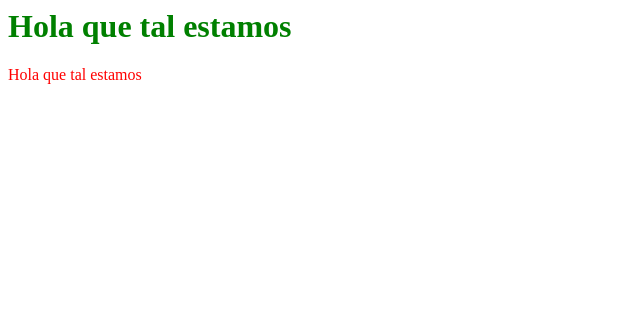
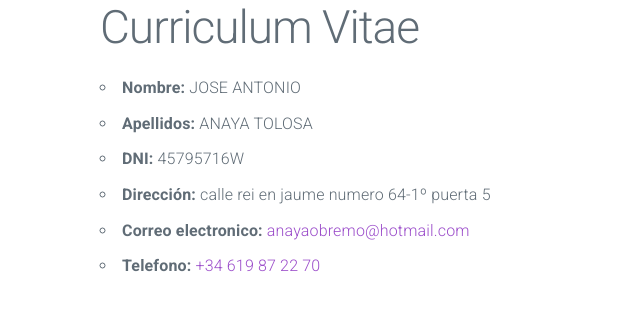
Before and after one commit to anaya1982/pagina_jose_personal, a plain HTML site: page index.html in a window 1280 px wide. Shown: the whole page, without its empty margins (0-640 px from the left). Drawn offline with nearby package versions, Linux system fonts and the light colour scheme.

Commit message:
Update index.html

```diff
--- a/index.html
+++ b/index.html
@@ -1,12 +1,42 @@
 <html>
     <head>
-        <title>La pagina del jose</title>
+        <title>Curriculum Vitae de Jose</title>
+        <!-- Google Fonts -->
+        <link rel="stylesheet" href="https://fonts.googleapis.com/css?family=Roboto:300,300italic,700,700italic">
+        <!-- CSS Reset -->
+        <link rel="stylesheet" href="https://cdnjs.cloudflare.com/ajax/libs/normalize/8.0.1/normalize.css">
+        <!-- Milligram CSS -->
+        <link rel="stylesheet" href="https://cdnjs.cloudflare.com/ajax/libs/milligram/1.4.1/milligram.css">
         <link rel="stylesheet" href="./style.css">
     </head>
-    <body>
-        <h1 class="verdecito">
-            Hola que tal estamos
-        </h1>
-        <p class="rojito">Hola que tal estamos</p>
+    <body class="wrapper">
+        <main class="container">
+            <h1>
+                Curriculum Vitae
+            </h1>
+            <ul>
+                <li>
+                    <B>Nombre:</B> JOSE ANTONIO
+                </li>
+                <li>
+                    <B>Apellidos:</B> ANAYA TOLOSA
+                </li>
+                <li>
+                    <B>DNI:</B> 45795716W
+                </li>
+
+                <li>
+                    <B>Dirección:</B> calle rei en jaume numero 64-1º puerta 5
+                </li>
+                <li>
+                    <B>Correo electronico:</B> <a href="mailto:anayaobremo@hotmail.com">anayaobremo@hotmail.com</a>
+                </li>
+                <li>
+                    <B>Telefono:</B> <a href="tel:+34619872270">+34 619 87 22 70</a>
+                </li>
+
+
+            </ul>
+        </main>
     </body>
 </html>
```
